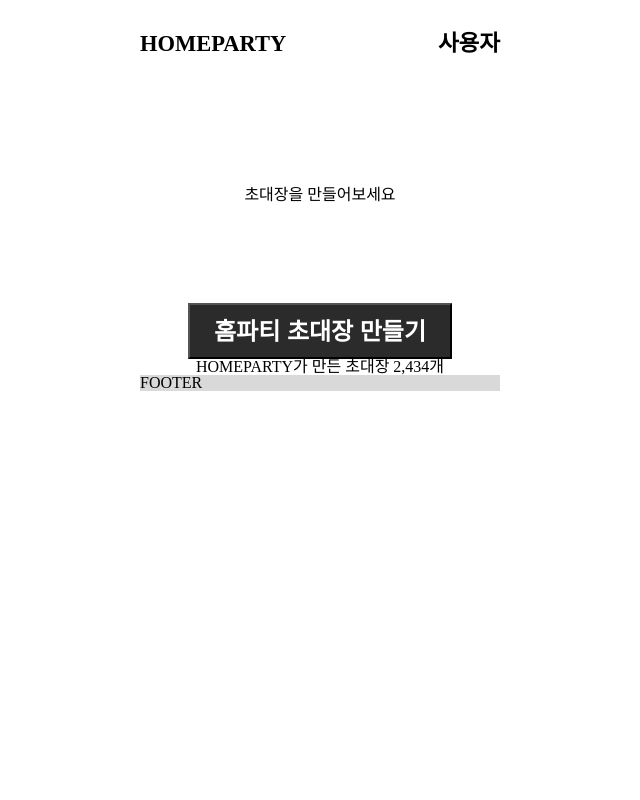
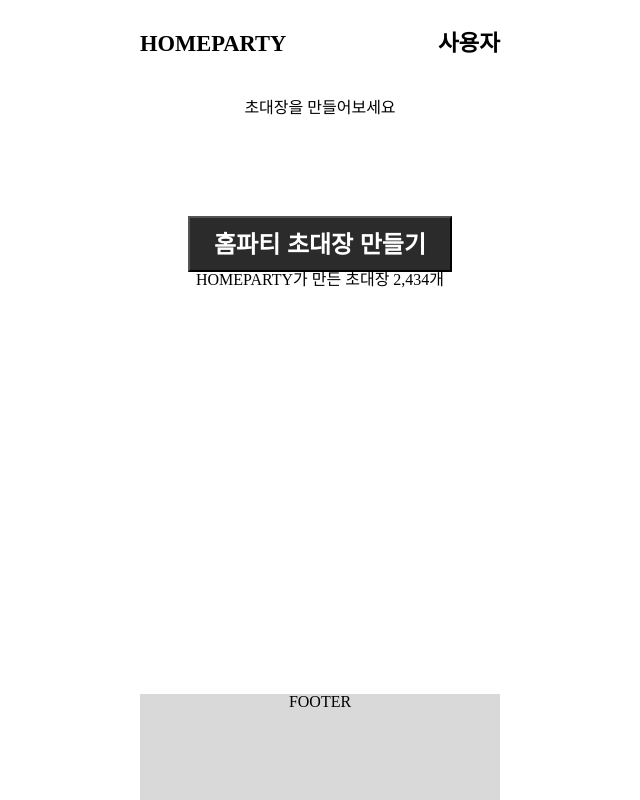
Before and after one commit to SeongYongLee/invitation-card, a Next.js app: page / in a window 1280 px wide. Shown: the whole page, without its empty margins (320-960 px from the left). Built offline with nearby package versions, Linux system fonts and the light colour scheme.

Commit message:
feat: common layout, main footer, main header 작업

```diff
--- a/src/components/main/footer.tsx
+++ b/src/components/main/footer.tsx
@@ -6,7 +6,9 @@ import theme from 'styles/theme'
 
 const StyledFooter = styled(motion.footer)`
   background-color: ${theme.colors.gray};
-  width: 100%;
+  height: 106px;
+  position: relative;
+  transform: translateY(-100%);
 `
 
 const MainFooter = () => {
--- a/src/components/main/header.tsx
+++ b/src/components/main/header.tsx
@@ -4,13 +4,15 @@ import { motion } from 'framer-motion'
 import { fadeScaleVariant } from 'styles/motions'
 
 const StyledHeader = styled(motion.header)`
+  position: absolute;
   display: flex;
   justify-content: space-between;
   width: 100%;
+  height: 20px;
+  padding: 30px 0 0;
   font-weight: 700;
   font-size: 22.5px;
   line-height: 27px;
-  margin: 30px 0;
 `
 
 const MainHeader = () => {
--- a/src/pages/_app.tsx
+++ b/src/pages/_app.tsx
@@ -1,28 +1,11 @@
 import type { AppProps } from 'next/app'
-import { useRouter } from 'next/router'
-import styled from '@emotion/styled'
-import { AnimatePresence } from 'framer-motion'
-import { GlobalStyles } from 'styles/global'
-import { MobileLayout } from 'styles/layout'
+import Layout from 'styles/layout'
 
 function MyApp({ Component, pageProps }: AppProps) {
-  const { pathname } = useRouter()
-  const StyledAnimatePresence = styled.div`
-    position: absolute;
-    top: 0;
-    left: 0;
-    right: 0;
-  `
-
   return (
-    <MobileLayout>
-      <GlobalStyles />
-      <AnimatePresence>
-        <StyledAnimatePresence key={pathname}>
-          <Component {...pageProps} />
-        </StyledAnimatePresence>
-      </AnimatePresence>
-    </MobileLayout>
+    <Layout>
+      <Component {...pageProps} />
+    </Layout>
   )
 }
 
--- a/src/pages/index.tsx
+++ b/src/pages/index.tsx
@@ -9,7 +9,12 @@ import { motion } from 'framer-motion'
 import { fadeScaleVariant } from 'styles/motions/motions'
 
 const Container = styled(motion.div)`
+  height: 100vh;
   text-align: center;
+`
+const Content = styled(motion.div)`
+  height: auto;
+  min-height: 100%;
 `
 const MainText = styled(motion.div)`
   padding: 100px 0;
@@ -21,20 +26,20 @@ const Home: NextPage = () => {
   }
 
   return (
-    <motion.div
+    <Container
       initial="initial"
       animate="animate"
       exit="exit"
       variants={fadeScaleVariant}
     >
       <MainHeader />
-      <Container variants={fadeScaleVariant}>
+      <Content variants={fadeScaleVariant}>
         <MainText variants={fadeScaleVariant}>초대장을 만들어보세요</MainText>
         <Button onClick={pushCreate}>홈파티 초대장 만들기</Button>
         <div>HOMEPARTY가 만든 초대장 2,434개</div>
-      </Container>
+      </Content>
       <MainFooter />
-    </motion.div>
+    </Container>
   )
 }
 
--- a/src/styles/layout.tsx
+++ b/src/styles/layout.tsx
@@ -1,8 +1,41 @@
+import React, { HTMLAttributes } from 'react'
+import { useRouter } from 'next/router'
 import styled from '@emotion/styled'
+import { AnimatePresence } from 'framer-motion'
+
+import { GlobalStyles } from './global'
+
+export interface Props extends HTMLAttributes<HTMLButtonElement> {
+  children?: React.ReactNode
+}
 
 export const MobileLayout = styled.main`
   position: relative;
   width: 360px;
   max-width: 400px;
   margin: 0 auto;
+  min-height: 100vh;
 `
+
+const AnimatePresenceLayout = styled.div`
+  height: 100%;
+  position: absolute;
+  top: 0;
+  left: 0;
+  right: 0;
+`
+
+const Layout = ({ children }: Props) => {
+  const { pathname } = useRouter()
+
+  return (
+    <MobileLayout>
+      <GlobalStyles />
+      <AnimatePresence>
+        <AnimatePresenceLayout key={pathname}>{children}</AnimatePresenceLayout>
+      </AnimatePresence>
+    </MobileLayout>
+  )
+}
+
+export default Layout
```
